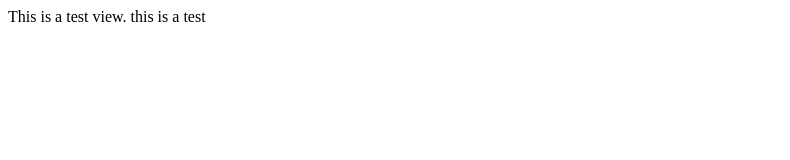
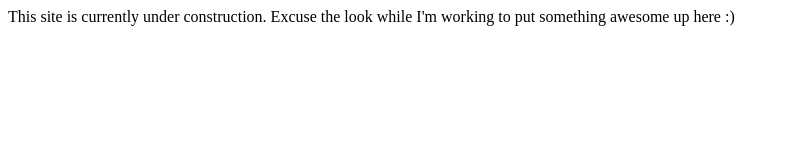
Before and after one commit to klin01/Sandbox-Dev, a website: page src/index.html at #!/Home in a window 1280 px wide. Shown: the whole page, without its empty margins (0-790 px from the left). Drawn offline with Linux system fonts and the light colour scheme.

Commit message:
updating master page text to indicate under construction

```diff
--- a/src/app/Master/master.html
+++ b/src/app/Master/master.html
@@ -1,4 +1,3 @@
 <div>
-	This is a test view.
-	{{testText}}
+	This site is currently under construction. Excuse the look while I'm working to put something awesome up here :)
 <div>
```
